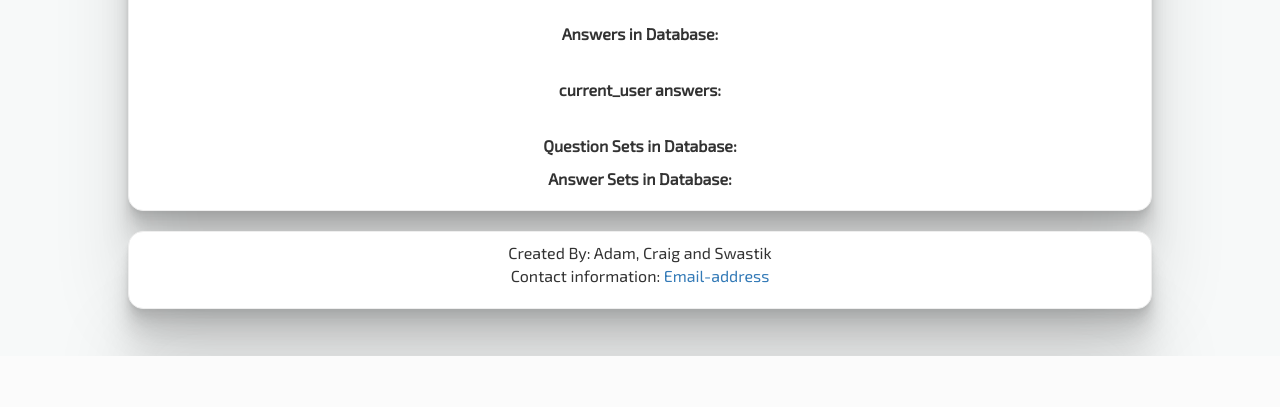
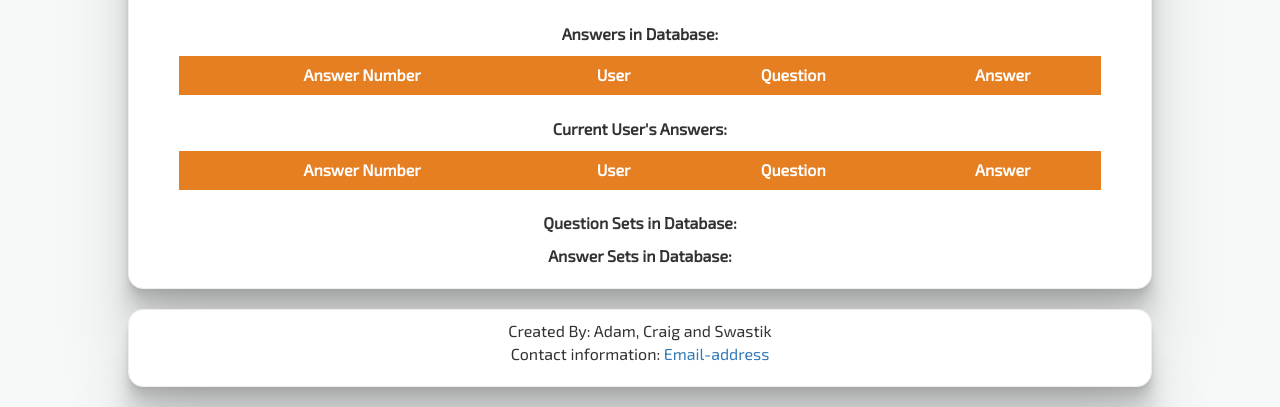
Before and after one commit to quasarswastik/CITS3403_Project-2, a Flask app: page / in a window 1280 px wide. Shown: the part 444-851 px from the top of the page. Before the commit the page ends 800 px from the top, so only its background shows below. Run offline with Flask 2, Linux system fonts and the light colour scheme; the visitor is signed in with stand-in values (Sample User, id 1); data comes from the database, SQL or seed files in the repository; data that the repository does not hold is empty; some libraries are stand-ins or nearby versions.

Commit message:
Further modification to index page

```diff
--- a/app/templates/index.html
+++ b/app/templates/index.html
@@ -29,13 +29,39 @@
         {% endfor %}
     </table>
     <p class="important"><br><b>Answers in Database:</b></p>
-    {% for answer in answers %}
-    <p> - Answer {{answer.id}}: User {{answer.userId}} | Question {{answer.questionId}} | Answer {{answer.answer}}</p>
-    {% endfor %}
-    <p class="important"><br><b>current_user answers:</b></p>
-    {% for c_answer in c_answers %}
-    <p> - Answer {{c_answer.id}}: User {{c_answer.userId}} | Question {{c_answer.questionId}} | Answer {{c_answer.answer}}</p>
-    {% endfor %}
+    <table>
+        <tr>
+            <th>Answer Number</th>
+            <th>User</th>
+            <th>Question</th>
+            <th>Answer</th>
+        </tr>
+        {% for answer in answers %}
+        <tr>
+            <td>{{answer.id}}</td>
+            <td>{{answer.userId}}</td>
+            <td>{{answer.questionId}}</td>
+            <td>{{answer.answer}}</td>
+        </tr>
+        {% endfor %}
+    </table>
+    <p class="important"><br><b>Current User's Answers:</b></p>
+    <table>
+        <tr>
+            <th>Answer Number</th>
+            <th>User</th>
+            <th>Question</th>
+            <th>Answer</th>
+        </tr>
+        {% for answer in answers %}
+        <tr>
+            <td>{{c_answer.id}}</td>
+            <td>{{c_answer.userId}}</td>
+            <td>{{c_answer.questionId}}</td>
+            <td>{{c_answer.answer}}</td>
+        </tr>
+        {% endfor %}
+    </table>
     <p class="important"><br><b>Question Sets in Database:</b></p>
     {% for set in questionSets %}
     <h4 style="text-decoration: underline;"> Set: {{set.set_name}}</h4>
```
